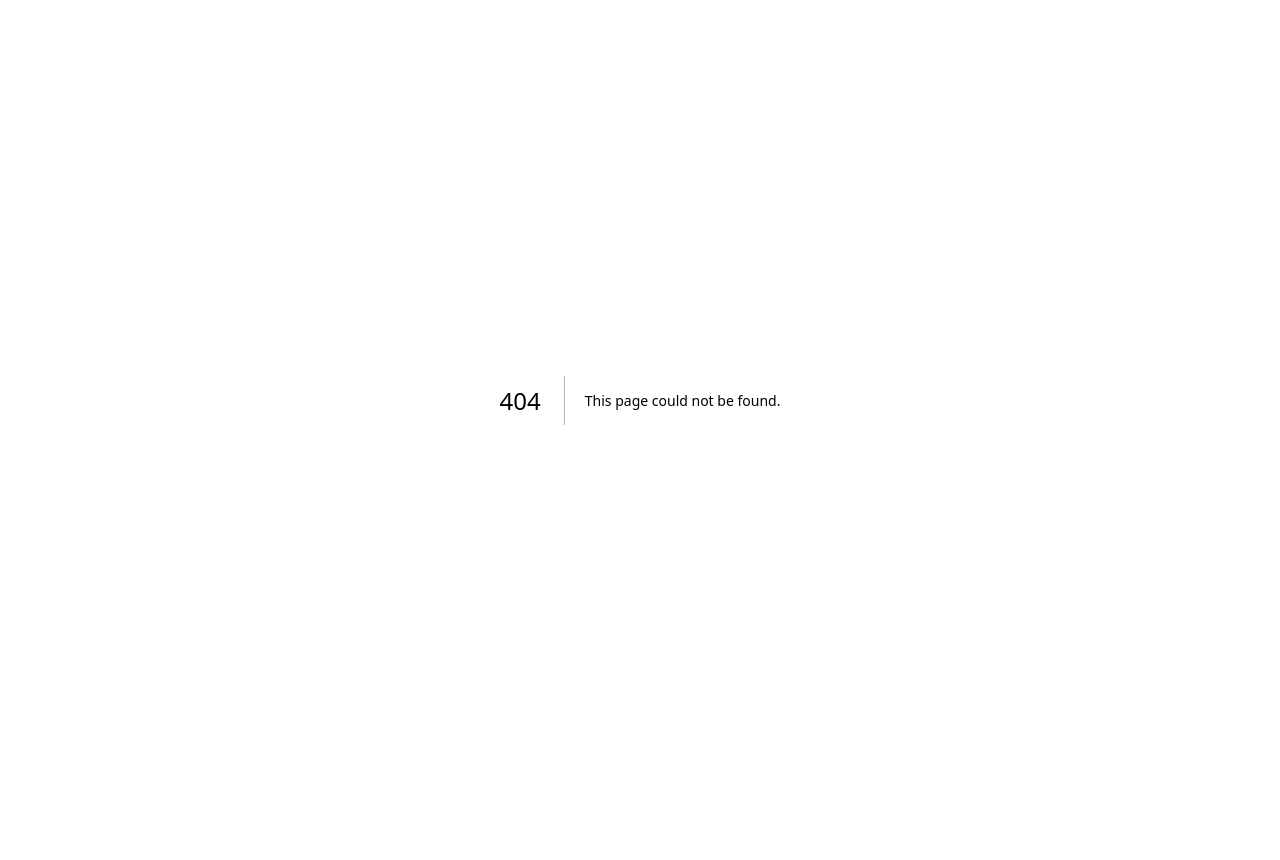
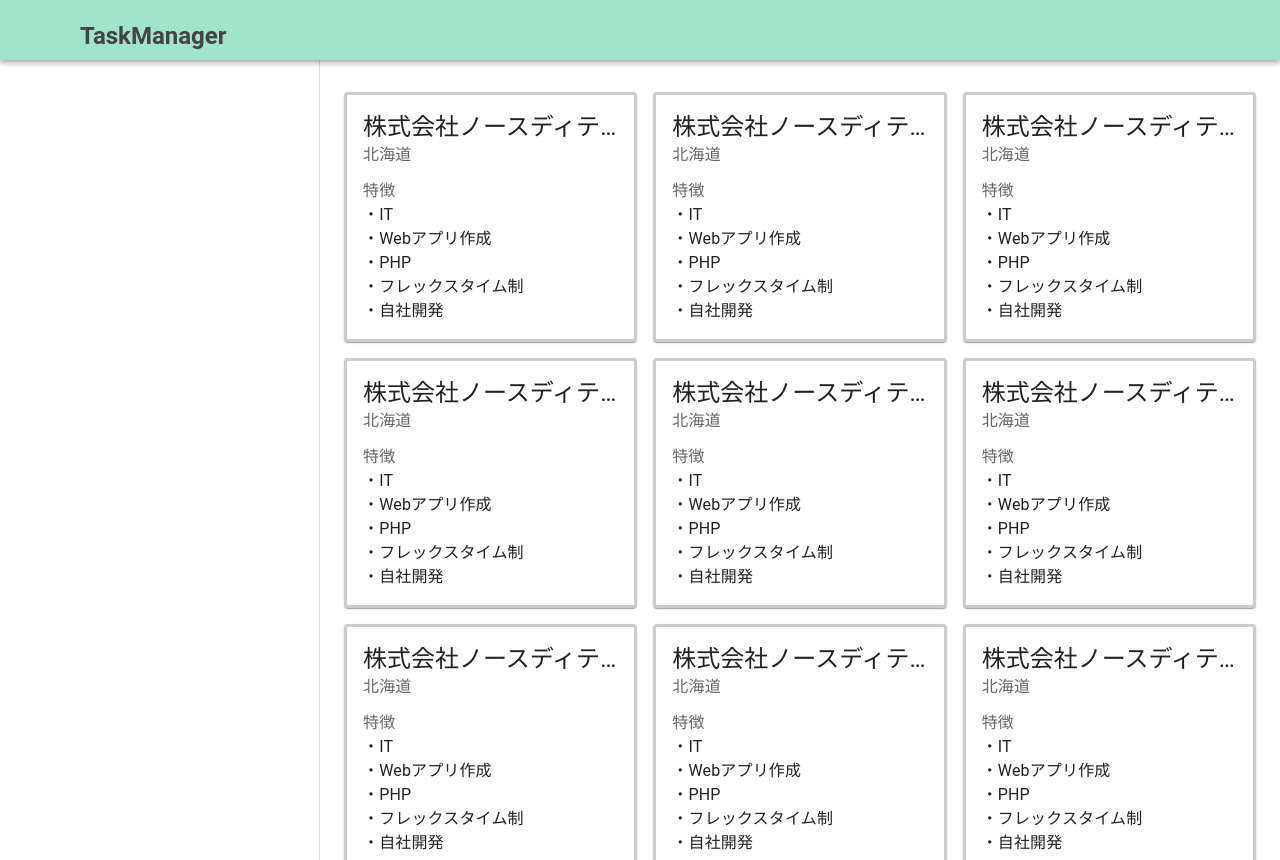
Before and after one commit to cntn-jr/laravel-next-typescript2, a Next.js app in the folder front/: page /company/list in a window 1280 px wide. Before the commit this address had no page. Before the commit the page ends 800 px from the top, so only its background shows below. Built offline with nearby package versions, Linux system fonts and the light colour scheme.

Commit message:
create: company list page

```diff
--- /dev/null
+++ b/front/features/company/list/CompanyCard.tsx
@@ -0,0 +1,28 @@
+import { Card, CardContent, Typography } from "@mui/material";
+
+export default function CompanyCard() {
+    return (
+        <Card
+            sx={{
+                height: "250px",
+                border: "3px solid #ccc",
+                cursor: "pointer",
+            }}
+        >
+            <CardContent>
+                <Typography variant="h5" component="div" noWrap={true}>
+                    株式会社ノースディテール
+                </Typography>
+                <Typography sx={{ mb: 1.5 }} color="text.secondary">
+                    北海道
+                </Typography>
+                <Typography color="text.secondary">特徴</Typography>
+                <Typography noWrap={true}>・IT</Typography>
+                <Typography noWrap={true}>・Webアプリ作成</Typography>
+                <Typography noWrap={true}>・PHP</Typography>
+                <Typography noWrap={true}>・フレックスタイム制</Typography>
+                <Typography noWrap={true}>・自社開発</Typography>
+            </CardContent>
+        </Card>
+    );
+}
--- /dev/null
+++ b/front/features/company/list/CompanyList.tsx
@@ -0,0 +1,14 @@
+import { Grid } from "@mui/material";
+import CompanyCard from "./CompanyCard";
+
+export default function CompanyList() {
+    return (
+        <Grid container spacing={2}>
+            {new Array(13).fill("").map((val, index) => (
+                <Grid item xs={12} sm={6} md={4} key={index}>
+                    <CompanyCard />
+                </Grid>
+            ))}
+        </Grid>
+    );
+}
--- /dev/null
+++ b/front/features/company/list/index.ts
@@ -0,0 +1,2 @@
+export { default as CompanyList } from "./CompanyList";
+export { default as CompanyCard } from "./CompanyCard";
--- /dev/null
+++ b/front/pages/company/list.tsx
@@ -0,0 +1,12 @@
+import { AppLayout } from "@/components/template/AppLayout";
+import { CompanyList } from "@/features/company/list";
+
+const list = () => {
+    return (
+        <AppLayout>
+            <CompanyList />
+        </AppLayout>
+    );
+};
+
+export default list;
```
